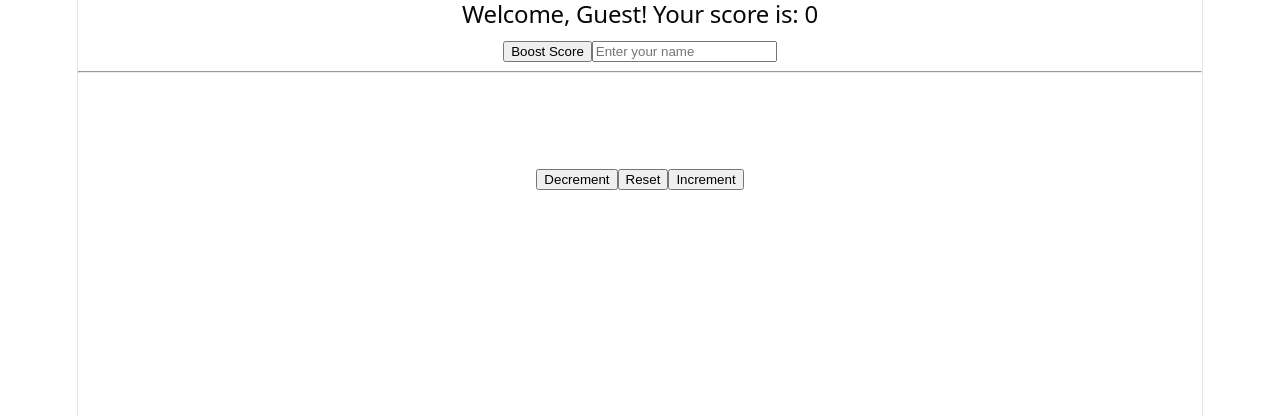
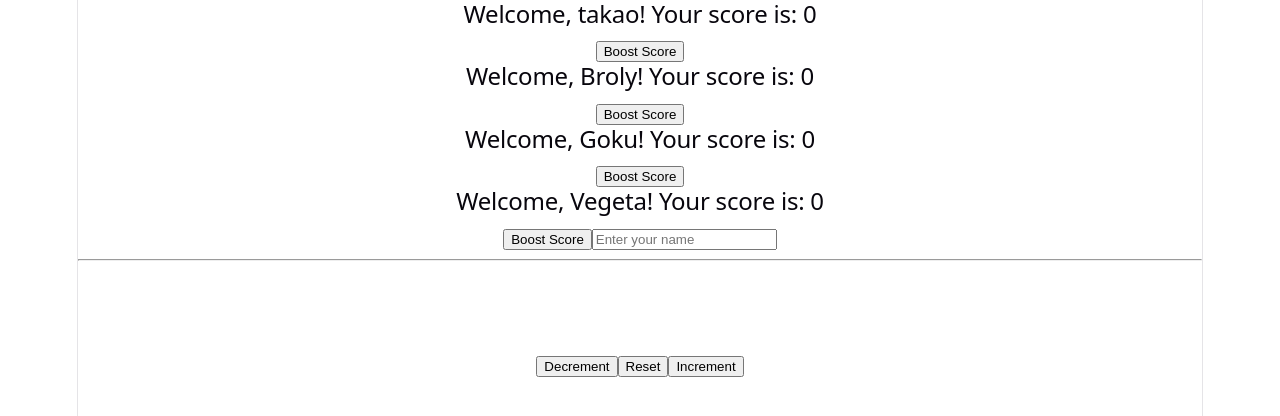
Before and after one commit to tngdks/mern-practice, a React (Vite) app in the folder React Practice/react-practice/: page / in a window 1280 px wide. Shown: the top 416 px of the page. Built offline with nearby package versions, Linux system fonts and the light colour scheme.

Commit message:
react in mern practice

```diff
--- a/React Practice/react-practice/src/App.jsx
+++ b/React Practice/react-practice/src/App.jsx
@@ -5,7 +5,6 @@ function PlayerCard({name, score, increaseScore}) {
   return (
     <>
       <h2>Welcome, {name}! Your score is: {score}</h2>
-
       <button onClick={() => increaseScore(score + 1)}> Boost Score </button>
     </>
   );
@@ -14,6 +13,8 @@ function PlayerCard({name, score, increaseScore}) {
 function App(){
   const [count, setCount] = useState(0);
   const [playerName, setPlayerName] = useState("Guest");
+
+  const squad = ["takao", "Broly", "Goku", "Vegeta"];
 
   let counterColor = "white";
 
@@ -25,7 +26,12 @@ function App(){
 
   return (
     <div>
-  <PlayerCard name={playerName} score={count} increaseScore={setCount}/>
+      {
+        // Fix 1: { } ki jagah ( ) lagaya taaki automatically render ho jaye
+        squad.map((player) => (
+          <PlayerCard name={player} score={count} increaseScore={setCount} />
+        ))
+      }
 
       <input
         type="text"
@@ -35,11 +41,12 @@ function App(){
 
       <hr />
 
-    <h1 style = {{ color: counterColor}}> {count} </h1>
-    <button onClick = {() => setCount(count - 1)}> Decrement </button>
-    <button onClick = {() => setCount(0)}> Reset </button>
+      <h1 style={{ color: counterColor}}> {count} </h1>
+
+      {/* Fix 2: Button ko theek se ek line mein likha */}
+      <button onClick={() => setCount(count - 1)}> Decrement </button>
+      <button onClick={() => setCount(0)}> Reset </button>
       <button onClick={() => setCount(count + 1)}> Increment </button>
-
     </div>
   );
 }
```
Lines whose indentation alone changed are shown as unchanged.
